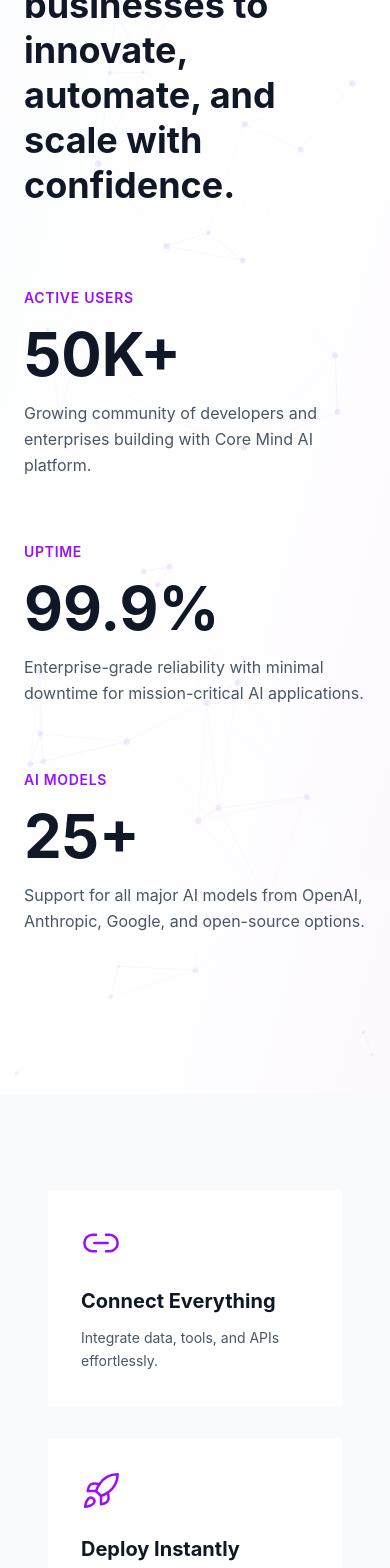
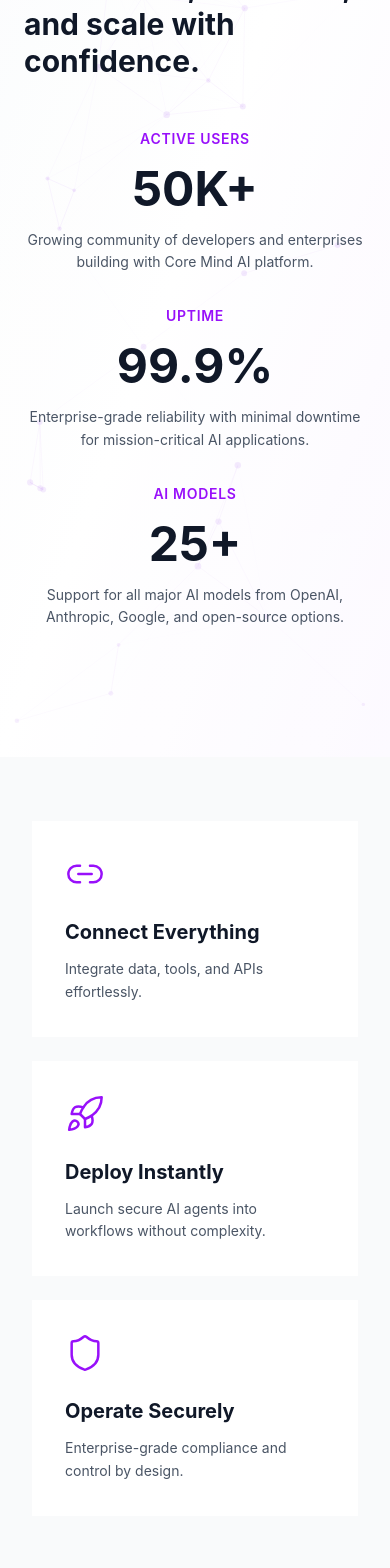
Before and after one commit to adeepakwork/dwr-design-inspire, a Next.js app: page /products/core-mind in a window 390 px wide. Shown: the part 400-1968 px from the top of the page. Built offline with nearby package versions, Linux system fonts and the light colour scheme.

Commit message:
Enhance Core Mind page styling and layout for improved readability and responsiveness

```diff
--- a/src/app/products/core-mind/page.tsx
+++ b/src/app/products/core-mind/page.tsx
@@ -230,32 +230,32 @@ export default function CoreMindPage() {
           </div>
 
           {/* Main Heading */}
-          <div className="max-w-5xl mb-20">
-            <h1 className="text-4xl md:text-5xl lg:text-6xl font-bold leading-tight text-gray-900 mb-0">
+          <div className="max-w-5xl mb-12 md:mb-20">
+            <h1 className="text-3xl sm:text-4xl md:text-5xl lg:text-6xl font-bold leading-tight text-gray-900 mb-0">
               The AI platform that empowers businesses to innovate, automate, and scale with confidence.
             </h1>
           </div>
 
           {/* Stats Grid */}
-          <div className="grid md:grid-cols-3 gap-16 mb-20">
-            <div>
+          <div className="grid grid-cols-1 sm:grid-cols-2 md:grid-cols-3 gap-8 md:gap-16 mb-12 md:mb-20">
+            <div className="text-center sm:text-left">
               <div className="text-sm font-semibold text-purple-600 uppercase tracking-wider mb-4">ACTIVE USERS</div>
-              <div className="text-6xl md:text-7xl font-bold text-gray-900 mb-4">50K+</div>
-              <p className="text-gray-600 leading-relaxed">
+              <div className="text-5xl sm:text-6xl md:text-7xl font-bold text-gray-900 mb-4">50K+</div>
+              <p className="text-gray-600 leading-relaxed text-sm sm:text-base">
                 Growing community of developers and enterprises building with Core Mind AI platform.
               </p>
             </div>
-            <div>
+            <div className="text-center sm:text-left">
               <div className="text-sm font-semibold text-purple-600 uppercase tracking-wider mb-4">UPTIME</div>
-              <div className="text-6xl md:text-7xl font-bold text-gray-900 mb-4">99.9%</div>
-              <p className="text-gray-600 leading-relaxed">
+              <div className="text-5xl sm:text-6xl md:text-7xl font-bold text-gray-900 mb-4">99.9%</div>
+              <p className="text-gray-600 leading-relaxed text-sm sm:text-base">
                 Enterprise-grade reliability with minimal downtime for mission-critical AI applications.
               </p>
             </div>
-            <div>
+            <div className="text-center sm:text-left sm:col-span-2 md:col-span-1">
               <div className="text-sm font-semibold text-purple-600 uppercase tracking-wider mb-4">AI MODELS</div>
-              <div className="text-6xl md:text-7xl font-bold text-gray-900 mb-4">25+</div>
-              <p className="text-gray-600 leading-relaxed">
+              <div className="text-5xl sm:text-6xl md:text-7xl font-bold text-gray-900 mb-4">25+</div>
+              <p className="text-gray-600 leading-relaxed text-sm sm:text-base">
                 Support for all major AI models from OpenAI, Anthropic, Google, and open-source options.
               </p>
             </div>
@@ -264,9 +264,9 @@ export default function CoreMindPage() {
       </section>
 
       {/* 2. Value Proposition Cards */}
-      <section id="features" className="py-24 px-6 bg-gray-50">
-        <div className="max-w-7xl mx-auto px-6 lg:px-8">
-          <div className="grid md:grid-cols-3 gap-8">
+      <section id="features" className="py-16 md:py-24 px-4 md:px-6 bg-gray-50">
+        <div className="max-w-7xl mx-auto px-4 md:px-6 lg:px-8">
+          <div className="grid grid-cols-1 md:grid-cols-3 gap-6 md:gap-8">
             {[
               {
                 icon: Link2,
@@ -319,7 +319,7 @@ export default function CoreMindPage() {
               </p>
             </div>
 
-            <div className="grid grid-cols-2 gap-6">
+            <div className="grid grid-cols-1 sm:grid-cols-2 gap-4 md:gap-6">
               {[
                 { icon: Plug, title: "Seamless Integrations", desc: "Connect Teams, Slack, CRMs" },
                 { icon: Database, title: "Data Connectivity", desc: "Link databases and knowledge bases" },
@@ -332,12 +332,12 @@ export default function CoreMindPage() {
                 return (
                   <div
                     key={index}
-                    className="bg-white p-6 border border-gray-200 hover:shadow-md hover:border-purple-200 transition-all duration-300"
+                    className="bg-white p-4 md:p-6 border border-gray-200 hover:shadow-md hover:border-purple-200 transition-all duration-300"
                   >
                     <div className="mb-3">
-                      <IconComponent className="w-8 h-8 text-purple-600" strokeWidth={1.5} />
+                      <IconComponent className="w-6 md:w-8 h-6 md:h-8 text-purple-600" strokeWidth={1.5} />
                     </div>
-                    <h4 className="font-bold mb-2 text-sm text-gray-900">{feature.title}</h4>
+                    <h4 className="font-bold mb-2 text-sm md:text-sm text-gray-900">{feature.title}</h4>
                     <p className="text-xs text-gray-500">{feature.desc}</p>
                   </div>
                 );
@@ -360,7 +360,7 @@ export default function CoreMindPage() {
             </p>
           </div>
 
-          <div className="grid md:grid-cols-2 lg:grid-cols-4 gap-6 mb-16">
+          <div className="grid grid-cols-1 sm:grid-cols-2 lg:grid-cols-4 gap-4 md:gap-6 mb-12 md:mb-16">
             {[
               {
                 icon: Bot,
@@ -387,12 +387,12 @@ export default function CoreMindPage() {
               return (
                 <div
                   key={index}
-                  className="bg-gray-800 p-6 hover:bg-gray-700 hover:border-purple-500/30 transition-all duration-300 border border-transparent"
+                  className="bg-gray-800 p-4 md:p-6 hover:bg-gray-700 hover:border-purple-500/30 transition-all duration-300 border border-transparent"
                 >
                   <div className="mb-4">
-                    <IconComponent className="w-8 h-8 text-purple-400" strokeWidth={1.5} />
+                    <IconComponent className="w-6 md:w-8 h-6 md:h-8 text-purple-400" strokeWidth={1.5} />
                   </div>
-                  <h3 className="text-base font-bold mb-2 text-white">{card.title}</h3>
+                  <h3 className="text-sm md:text-base font-bold mb-2 text-white">{card.title}</h3>
                   <p className="text-gray-400 text-xs">{card.description}</p>
                 </div>
               );
@@ -402,14 +402,14 @@ export default function CoreMindPage() {
           {/* Code Snippet Preview */}
           <div className="max-w-4xl mx-auto">
             <div className="bg-black rounded-lg overflow-hidden shadow-2xl border border-gray-800">
-              <div className="flex items-center gap-2 px-4 py-3 bg-gray-950 border-b border-gray-800">
-                <div className="w-3 h-3 rounded-full bg-red-500"></div>
-                <div className="w-3 h-3 rounded-full bg-yellow-500"></div>
-                <div className="w-3 h-3 rounded-full bg-green-500"></div>
-                <span className="ml-4 text-gray-500 text-sm font-mono">app.ts</span>
+              <div className="flex items-center gap-2 px-3 md:px-4 py-3 bg-gray-950 border-b border-gray-800">
+                <div className="w-2 md:w-3 h-2 md:h-3 rounded-full bg-red-500"></div>
+                <div className="w-2 md:w-3 h-2 md:h-3 rounded-full bg-yellow-500"></div>
+                <div className="w-2 md:w-3 h-2 md:h-3 rounded-full bg-green-500"></div>
+                <span className="ml-2 md:ml-4 text-gray-500 text-xs md:text-sm font-mono">app.ts</span>
               </div>
-              <div className="p-8">
-                <pre className="text-green-400 text-xs leading-relaxed font-mono">
+              <div className="p-4 md:p-8 overflow-x-auto">
+                <pre className="text-green-400 text-xs leading-relaxed font-mono whitespace-pre-wrap">
 {`import { CoreMind } from '@core-mind/sdk';
 
 const agent = await CoreMind.createAgent({
@@ -437,7 +437,7 @@ await agent.deploy();`}
             </h2>
           </div>
 
-          <div className="grid md:grid-cols-4 gap-8">
+          <div className="grid grid-cols-1 sm:grid-cols-2 md:grid-cols-4 gap-6 md:gap-8">
             {[
               {
                 step: "01",
@@ -571,7 +571,7 @@ await agent.deploy();`}
             <p className="text-gray-600 text-lg">See how Core Mind transforms different workflows</p>
           </div>
 
-          <div className="grid md:grid-cols-2 lg:grid-cols-3 gap-8">
+          <div className="grid grid-cols-1 md:grid-cols-2 lg:grid-cols-3 gap-6 md:gap-8">
             {[
               {
                 icon: Users,
@@ -633,7 +633,7 @@ await agent.deploy();`}
             <p className="text-gray-600">Built with security and compliance at its core</p>
           </div>
 
-          <div className="grid md:grid-cols-2 lg:grid-cols-5 gap-6">
+          <div className="grid grid-cols-2 sm:grid-cols-3 md:grid-cols-5 gap-4 md:gap-6">
             {[
               { icon: ShieldCheck, title: "AES-256 + TLS 1.3", subtitle: "End-to-end Encryption" },
               { icon: Key, title: "RBAC & SSO", subtitle: "Access Control" },
@@ -645,12 +645,12 @@ await agent.deploy();`}
               return (
                 <div
                   key={index}
-                  className="bg-gray-50 p-6 text-center hover:bg-purple-50 transition-colors duration-300"
+                  className="bg-gray-50 p-4 md:p-6 text-center hover:bg-purple-50 transition-colors duration-300"
                 >
-                  <div className="mb-3 flex justify-center">
-                    <IconComponent className="w-8 h-8 text-purple-600" strokeWidth={1.5} />
+                  <div className="mb-2 md:mb-3 flex justify-center">
+                    <IconComponent className="w-6 md:w-8 h-6 md:h-8 text-purple-600" strokeWidth={1.5} />
                   </div>
-                  <h4 className="font-bold text-sm mb-1 text-gray-900">{badge.title}</h4>
+                  <h4 className="font-bold text-xs md:text-sm mb-1 text-gray-900">{badge.title}</h4>
                   <p className="text-xs text-gray-500">{badge.subtitle}</p>
                 </div>
               );
@@ -669,14 +669,14 @@ await agent.deploy();`}
             </h2>
           </div>
 
-          <div className="bg-white p-12 border-l-4 border-purple-600">
-            <div className="text-5xl text-purple-200 mb-6">"</div>
-            <p className="text-xl text-gray-700 mb-8 leading-relaxed">
+          <div className="bg-white p-6 md:p-12 border-l-4 border-purple-600">
+            <div className="text-4xl md:text-5xl text-purple-200 mb-4 md:mb-6">"</div>
+            <p className="text-lg md:text-xl text-gray-700 mb-6 md:mb-8 leading-relaxed">
               {testimonials[activeTestimonial].quote}
             </p>
-            <div className="flex items-center justify-between">
+            <div className="flex flex-col sm:flex-row sm:items-center sm:justify-between gap-4">
               <div>
-                <p className="font-bold text-lg text-gray-900">{testimonials[activeTestimonial].author}</p>
+                <p className="font-bold text-base md:text-lg text-gray-900">{testimonials[activeTestimonial].author}</p>
                 <p className="text-gray-600 text-sm">{testimonials[activeTestimonial].role}</p>
                 <p className="text-purple-600 font-semibold text-sm">{testimonials[activeTestimonial].company}</p>
               </div>
@@ -707,7 +707,7 @@ await agent.deploy();`}
             <p className="text-gray-600">Choose the plan that fits your needs</p>
           </div>
 
-          <div className="grid md:grid-cols-3 gap-8">
+          <div className="grid grid-cols-1 md:grid-cols-3 gap-6 md:gap-8">
             {[
               {
                 name: "Startup",
@@ -753,21 +753,21 @@ await agent.deploy();`}
             ].map((plan, index) => (
               <div
                 key={index}
-                className={`p-8 border transition-shadow duration-300 ${
+                className={`p-6 md:p-8 border transition-shadow duration-300 ${
                   plan.highlighted
                     ? 'bg-gray-900 text-white border-gray-900'
                     : 'bg-white border-gray-200 hover:shadow-md'
                 }`}
               >
-                <h3 className="text-xl font-bold mb-4 uppercase tracking-wide">{plan.name}</h3>
-                <div className="mb-8">
-                  <span className="text-4xl font-bold">{plan.price}</span>
+                <h3 className="text-lg md:text-xl font-bold mb-4 uppercase tracking-wide">{plan.name}</h3>
+                <div className="mb-6 md:mb-8">
+                  <span className="text-3xl md:text-4xl font-bold">{plan.price}</span>
                   <span className={plan.highlighted ? "text-gray-400" : "text-gray-500"}>{plan.period}</span>
                 </div>
-                <ul className="space-y-3 mb-8">
+                <ul className="space-y-2 md:space-y-3 mb-6 md:mb-8">
                   {plan.features.map((feature, featureIndex) => (
                     <li key={featureIndex} className="flex items-start gap-3 text-sm">
-                      <span className="text-green-500">✓</span>
+                      <span className="text-green-500 mt-0.5">✓</span>
                       <span className={plan.highlighted ? "text-gray-300" : "text-gray-600"}>{feature}</span>
                     </li>
                   ))}
@@ -875,11 +875,11 @@ await agent.deploy();`}
           <p className="text-lg text-gray-400 max-w-3xl mx-auto mb-12 leading-relaxed">
             Core Mind makes AI adoption simple, secure, and scalable — for every organization.
           </p>
-          <div className="flex flex-col sm:flex-row gap-6 justify-center items-center">
-            <button className="px-10 py-4 bg-purple-600 text-white text-sm font-semibold uppercase tracking-wide hover:bg-purple-700 transition-colors duration-300">
+          <div className="flex flex-col sm:flex-row gap-4 md:gap-6 justify-center items-center">
+            <button className="w-full sm:w-auto px-8 md:px-10 py-3 md:py-4 bg-purple-600 text-white text-sm font-semibold uppercase tracking-wide hover:bg-purple-700 transition-colors duration-300">
               Request a Demo
             </button>
-            <button className="px-10 py-4 border-2 border-purple-400 text-white text-sm font-semibold uppercase tracking-wide hover:bg-purple-600 hover:border-purple-600 transition-all duration-300">
+            <button className="w-full sm:w-auto px-8 md:px-10 py-3 md:py-4 border-2 border-purple-400 text-white text-sm font-semibold uppercase tracking-wide hover:bg-purple-600 hover:border-purple-600 transition-all duration-300">
               Talk to Sales
             </button>
           </div>
```
